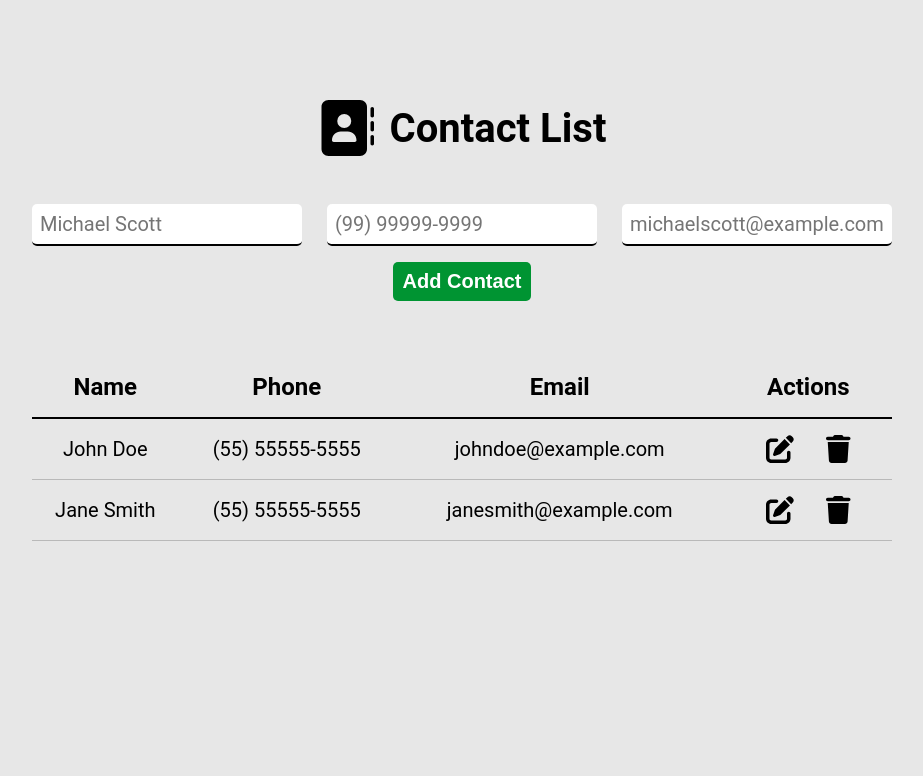
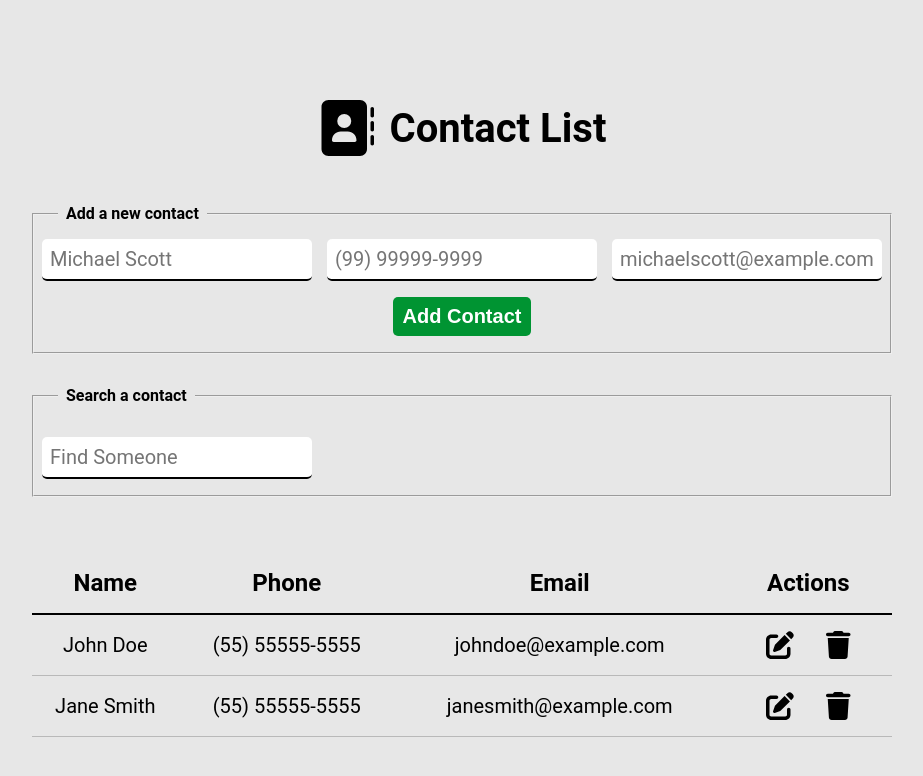
Before and after one commit to willson-alflen/ebac_contact_list_react_redux, a React (Vite) app: page / in a window 1280 px wide. Shown: the top 776 px of the page, without its empty margins (178-1101 px from the left). Built offline with nearby package versions, Linux system fonts and the light colour scheme.

Commit message:
add a new search input

```diff
--- a/src/components/ContactList/ContactList.tsx
+++ b/src/components/ContactList/ContactList.tsx
@@ -30,6 +30,7 @@ const ContactList: React.FC = () => {
   const [emailValid, setEmailValid] = React.useState(false)
   const [editingIndex, setEditingIndex] = React.useState(-1)
   const [isSubmited, setIsSubmited] = React.useState(false)
+  const [searchTerm, setSearchTerm] = React.useState('')
 
   const handleAddContact = (e: React.FormEvent<HTMLFormElement>) => {
     e.preventDefault()
@@ -108,9 +109,21 @@ const ContactList: React.FC = () => {
     setEmail('')
   }
 
+  const handleSearchChange = (event: React.ChangeEvent<HTMLInputElement>) => {
+    setSearchTerm(event.target.value)
+  }
+
+  const filteredContacts = contacts.filter((contact) =>
+    contact.name.toLowerCase().includes(searchTerm.toLowerCase())
+  )
+
+  const displayedContacts = searchTerm ? filteredContacts : contacts
+
   return (
     <S.ContactListWrapper>
       <S.Form onSubmit={handleAddContact}>
+        <fieldset>
+          <legend>Add a new contact</legend>
           <div className="form-inputs">
             <label htmlFor="contact-name" aria-label="Contact Name">
               <input
@@ -161,6 +174,21 @@ const ContactList: React.FC = () => {
           <button className="add-button" type="submit">
             Add Contact
           </button>
+        </fieldset>
+
+        <fieldset>
+          <legend>Search a contact</legend>
+          <label htmlFor="search" aria-label="Search a contact">
+            <input
+              type="text"
+              placeholder="Find Someone"
+              name="search"
+              id="search"
+              value={searchTerm}
+              onChange={handleSearchChange}
+            />
+          </label>
+        </fieldset>
       </S.Form>
       <S.Table>
         <thead>
@@ -172,7 +200,7 @@ const ContactList: React.FC = () => {
           </tr>
         </thead>
         <tbody>
-          {contacts.map((contact, index) => (
+          {displayedContacts.map((contact, index) => (
             <tr key={contact.id}>
               <td data-cell="name">
                 {editingIndex === index ? (
@@ -248,3 +276,10 @@ const ContactList: React.FC = () => {
 }
 
 export default ContactList
+
+// how can I implement pagination for the list of contacts?
+// how can I persist the data in the browser using localStorage?
+// how can I implement a dark mode?
+// how can I  implement a feature to identify and merge duplicate contacts, preventing redundancy in the list?
+// how can I make the app  accessible to a wide range of users by incorporating accessibility features, such as keyboard navigation and screen reader support?
+// how can I enable users to add profile pictures to their contacts?
--- a/src/components/ContactList/styles.ts
+++ b/src/components/ContactList/styles.ts
@@ -7,6 +7,17 @@ export const ContactListWrapper = styled.div`
 
 export const Form = styled.form`
   margin-bottom: 56px;
+
+  fieldset {
+    padding: 16px 8px;
+    margin-bottom: 32px;
+
+    legend {
+      font-weight: bold;
+      margin-left: 16px;
+      padding: 0 8px;
+    }
+  }
 
   .form-inputs {
     display: flex;
@@ -45,6 +56,18 @@ export const Form = styled.form`
     margin: 0 auto;
   }
 
+  #search {
+    font-family: 'Roboto', sans-serif;
+    font-size: 20px;
+    background-color: #fff;
+    width: 270px;
+    border: none;
+    border-radius: 5px;
+    border-bottom: 2px solid #000;
+    padding: 8px;
+    margin-top: 16px;
+  }
+
   @media (max-width: 860px) {
     padding: 0 1.5rem;
 
@@ -58,6 +81,10 @@ export const Form = styled.form`
       .error-message {
         margin: 8px 0 16px 8px;
       }
+    }
+
+    #search {
+      width: 100%;
     }
   }
 
@@ -74,6 +101,10 @@ export const Form = styled.form`
     }
 
     .add-button {
+      font-size: 16px;
+    }
+
+    #search {
       font-size: 16px;
     }
   }
```
Lines whose indentation alone changed are shown as unchanged.
